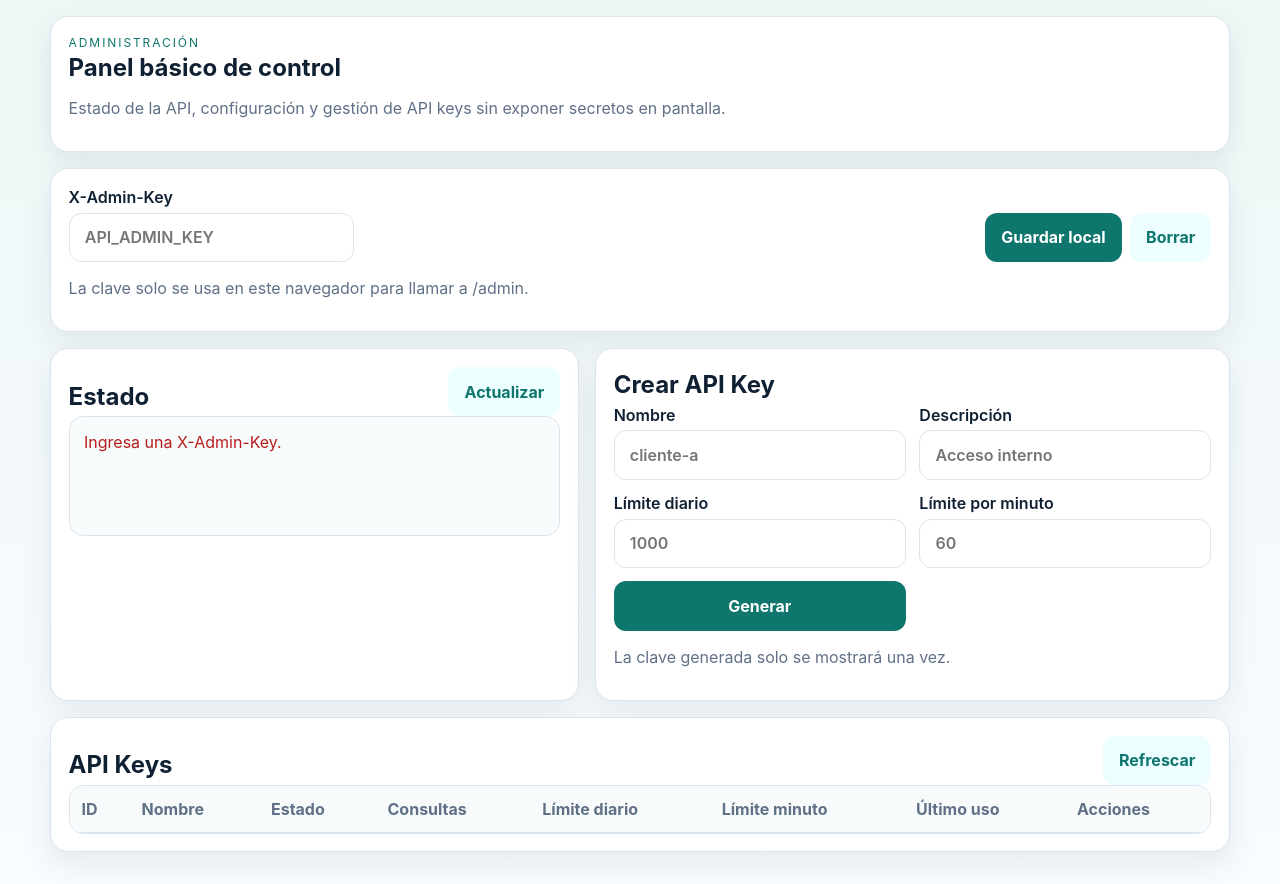
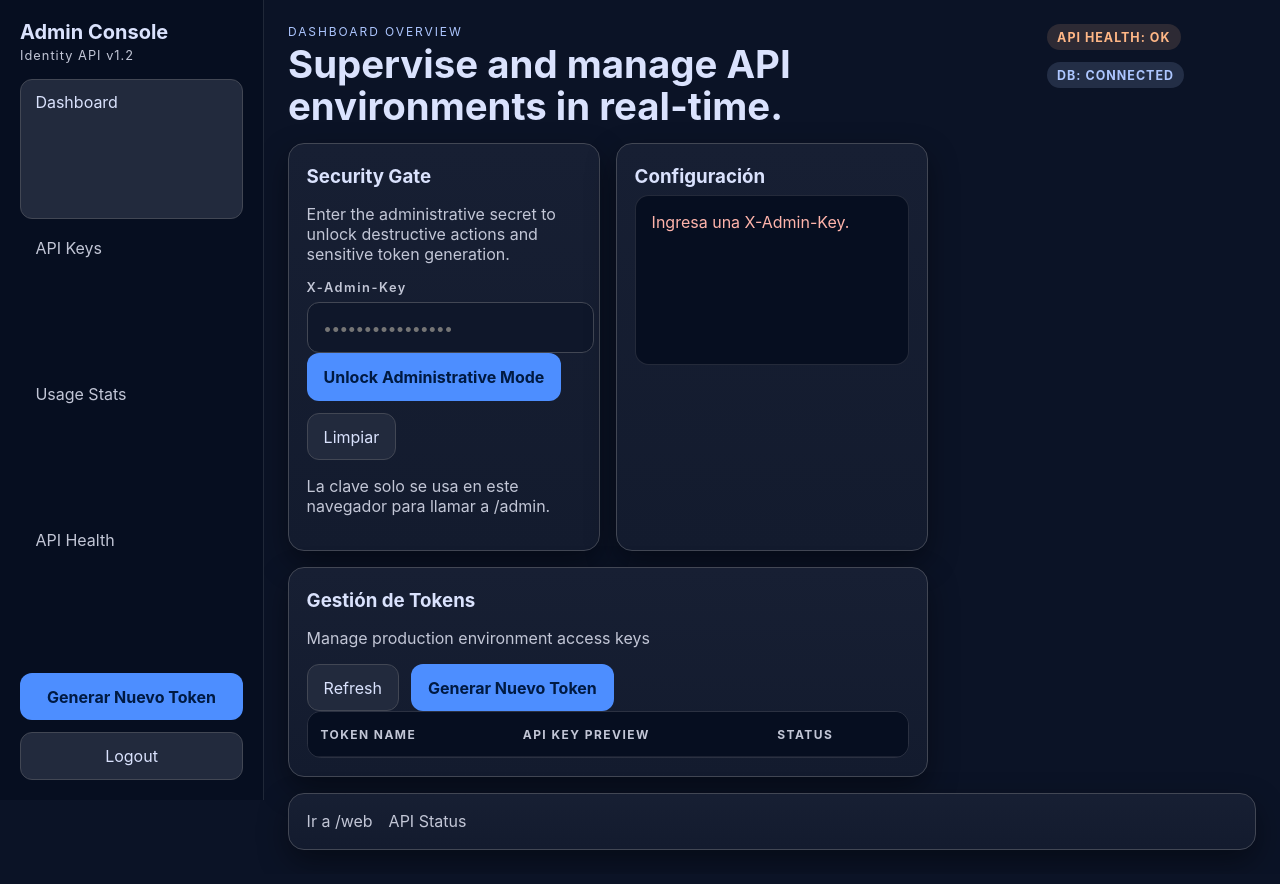
Before and after one commit to CodeRED-95/dni-api, a FastAPI app: page /admin-web in a window 1280 px wide. After the commit the page ends 850 px from the top, so only its background shows below. Run offline with FastAPI, Linux system fonts and the light colour scheme; lists and menus that the app fills with data are empty.

Commit message:
Refactor admin and web interfaces with updated styles and functionality
- Updated CSS styles for admin and web pages to enhance UI/UX with a dark theme.
- Improved layout and structure of admin dashboard, including sidebar navigation and token management.
- Enhanced web page for DNI queries with better form handling and curl command generation.
- Refactored JavaScript for admin and web functionalities, including token creation, status updates, and API interactions.
- Updated HTML templates to reflect new design and functionality, ensuring better accessibility and responsiveness.
- Modified database schema to accommodate new features and improvements.

```diff
--- a/app/admin_schemas.py
+++ b/app/admin_schemas.py
@@ -24,6 +24,7 @@ class ApiKeyResponse(BaseModel):
     limite_por_minuto: Optional[int] = None
     consultas_realizadas: int
     ultima_ip: Optional[str] = None
+    api_key_preview: Optional[str] = None
 
 
 class ApiKeyCreatedResponse(ApiKeyResponse):
--- a/app/static/css/admin.css
+++ b/app/static/css/admin.css
@@ -1,45 +1,76 @@
 :root{
-  --bg:#f4f7fb;
-  --card:#fff;
-  --text:#102033;
-  --muted:#607087;
-  --border:#dbe4ee;
-  --accent:#0f766e;
-  --accent-soft:#ccfbf1;
-  --shadow:0 12px 30px rgba(16,32,51,.08);
+  --bg:#0b1326;
+  --surface:#131b2e;
+  --surface-2:#171f33;
+  --surface-3:#222a3d;
+  --surface-4:#2d3449;
+  --border:#424754;
+  --text:#dae2fd;
+  --muted:#c2c6d6;
+  --primary:#adc6ff;
+  --primary-strong:#4d8eff;
+  --primary-soft:#d8e2ff;
+  --accent:#ffb786;
+  --danger:#ffb4ab;
+  --danger-soft:#93000a;
+  --shadow:0 12px 30px rgba(0,0,0,.4);
   font-family: Inter, system-ui, sans-serif;
 }
 *{box-sizing:border-box}
-body{margin:0;color:var(--text);background:linear-gradient(180deg,#eef7f6 0%,#f8fbff 100%)}
-.admin-shell{width:min(1180px,calc(100% - 1.5rem));margin:1rem auto 2rem;display:grid;gap:1rem}
-.card{background:var(--card);border:1px solid var(--border);border-radius:18px;padding:1.1rem;box-shadow:var(--shadow)}
-.eyebrow,.section-label{text-transform:uppercase;letter-spacing:.16em;font-size:.75rem;color:var(--accent);margin:0}
-h1,h2{margin:.2rem 0 .35rem}
-.muted,.hint{color:var(--muted)}
-.grid-2{display:grid;grid-template-columns:1fr 1.2fr;gap:1rem}
-.row,.section-head{display:flex;gap:.75rem;justify-content:space-between;align-items:end}
+body.admin-page{margin:0;min-height:100vh;background:var(--bg);color:var(--text)}
+.admin-sidebar{position:fixed;left:0;top:0;width:264px;height:100vh;border-right:1px solid rgba(66,71,84,.45);background:#060e20;padding:1.25rem;display:flex;flex-direction:column;gap:1rem;z-index:20}
+.admin-brand h1{margin:0;color:var(--text);font-size:1.25rem}
+.admin-brand p{margin:.25rem 0 0;color:var(--muted);font-size:.8rem;letter-spacing:.08em}
+.admin-nav{display:grid;gap:.35rem;flex:1}
+.admin-nav a{padding:.75rem .9rem;border-radius:.75rem;color:var(--muted);text-decoration:none;border:1px solid transparent}
+.admin-nav a.active,.admin-nav a:hover{background:var(--surface-3);border-color:var(--border);color:var(--text)}
+.admin-sidebar__cta{display:grid;gap:.75rem}
+.admin-shell{margin-left:264px;min-height:100vh;padding:1.5rem;max-width:calc(100vw - 264px)}
+.admin-header{display:flex;justify-content:space-between;align-items:flex-start;gap:1rem;margin-bottom:1rem}
+.eyebrow{margin:0;color:var(--primary);letter-spacing:.16em;text-transform:uppercase;font-size:.75rem}
+.admin-header h2{margin:.25rem 0 0;font-size:clamp(1.8rem,3vw,2.8rem);line-height:1.1}
+.health-pills{display:flex;gap:.75rem;flex-wrap:wrap}
+.status-pill{display:inline-flex;align-items:center;padding:.35rem .65rem;border-radius:999px;background:rgba(173,198,255,.15);color:var(--primary);font-size:.78rem;font-weight:700;letter-spacing:.08em}
+.status-pill--accent{background:rgba(255,183,134,.14);color:var(--accent)}
+.admin-grid{display:grid;grid-template-columns:repeat(12,minmax(0,1fr));gap:1rem}
+.panel{background:linear-gradient(180deg,var(--surface-2),var(--surface));border:1px solid var(--border);border-radius:1rem;box-shadow:var(--shadow);padding:1.1rem}
+.panel--gate{grid-column:span 4}
+.panel--stats{grid-column:span 4}
+.panel--table{grid-column:span 8}
+.panel--footer{grid-column:span 12}
+.panel h3{margin:.2rem 0 .4rem}
+.panel p,.helper-text,.footer-links a{color:var(--muted)}
+.button-row{display:flex;gap:.75rem;flex-wrap:wrap;align-items:center}
+.button-row--end{justify-content:flex-end}
+.primary-button,.secondary-button,.icon-button{border:1px solid var(--border);border-radius:.75rem;padding:.8rem 1rem;font:inherit;cursor:pointer}
+.primary-button{background:var(--primary-strong);color:#001a42;border-color:transparent;font-weight:700}
+.secondary-button,.icon-button{background:var(--surface-3);color:var(--text)}
+label{display:grid;gap:.45rem;font-weight:600}
+label span{font-size:.8rem;letter-spacing:.12em;color:var(--muted)}
+input{background:#0f172a;color:var(--text);border:1px solid var(--border);border-radius:.75rem;padding:.9rem 1rem;font:inherit}
+.status-box{background:#060e20;border:1px solid rgba(66,71,84,.5);border-radius:.85rem;padding:1rem;min-height:170px;white-space:pre-wrap;color:var(--primary-soft)}
+.table-wrap{overflow:auto;border:1px solid rgba(66,71,84,.5);border-radius:.85rem}
+table{width:100%;border-collapse:collapse;min-width:760px}
+th,td{padding:.9rem .8rem;border-bottom:1px solid rgba(66,71,84,.35);text-align:left;vertical-align:top}
+th{background:#060e20;color:var(--muted);font-size:.75rem;letter-spacing:.12em}
+tbody tr:hover{background:rgba(45,52,73,.35)}
+.pill{display:inline-flex;align-items:center;padding:.35rem .65rem;border-radius:999px;font-size:.78rem;font-weight:700}
+.pill.ok{background:rgba(255,183,134,.14);color:var(--accent)}
+.pill.off{background:rgba(147,0,10,.28);color:var(--danger)}
 .actions{display:flex;gap:.5rem;flex-wrap:wrap}
-.form-grid{display:grid;grid-template-columns:repeat(2,minmax(0,1fr));gap:.85rem;align-items:end}
-.form-grid.single{grid-template-columns:repeat(2,minmax(0,1fr))}
-label{display:grid;gap:.35rem;font-weight:600}
-input,button{font:inherit;border-radius:12px;border:1px solid var(--border);padding:.85rem .95rem}
-input{background:#fff;color:var(--text)}
-button{background:var(--accent);color:#fff;font-weight:700;cursor:pointer;border-color:transparent}
-button.secondary{background:#ecfeff;color:var(--accent)}
-.table-wrap{overflow:auto;border:1px solid var(--border);border-radius:14px}
-table{width:100%;border-collapse:collapse;min-width:760px}
-th,td{padding:.8rem .75rem;border-bottom:1px solid var(--border);text-align:left;vertical-align:top}
-th{background:#f8fbfb;color:var(--muted)}
-.status-box{background:#f8fbfb;border:1px solid var(--border);border-radius:14px;padding:.9rem;min-height:120px;white-space:pre-wrap}
-.pill{display:inline-flex;align-items:center;padding:.35rem .65rem;border-radius:999px;font-weight:700;font-size:.85rem}
-.pill.ok{background:var(--accent-soft);color:var(--accent)}
-.pill.off{background:#fee2e2;color:#b91c1c}
-.token-box{margin:0;background:#0f172a;color:#e2e8f0;border-radius:14px;padding:1rem;overflow:auto;white-space:pre-wrap;word-break:break-word}
-.dialog{border:none;border-radius:20px;padding:0;max-width:min(640px,calc(100% - 1rem));width:100%;box-shadow:var(--shadow)}
-.dialog::backdrop{background:rgba(16,32,51,.55)}
+.token-box{background:#060e20;border:1px solid rgba(66,71,84,.5);color:var(--primary-soft);border-radius:.85rem;padding:1rem;overflow:auto;white-space:pre-wrap;word-break:break-word;min-height:140px}
+.dialog{border:1px solid var(--border);border-radius:1rem;background:var(--surface);color:var(--text);box-shadow:var(--shadow);width:min(680px,calc(100% - 1rem));padding:0}
+.dialog::backdrop{background:rgba(6,14,32,.75)}
 .dialog-inner{padding:1.1rem}
-.dialog-actions{display:flex;gap:.6rem;justify-content:flex-end;margin-top:.85rem}
+.footer-links{display:flex;gap:1rem;flex-wrap:wrap}
+.footer-links a{text-decoration:none}
+.curl-box{margin:1rem 0 0;background:#060e20;border:1px solid rgba(66,71,84,.5);color:var(--primary-soft);border-radius:.85rem;padding:1rem;overflow:auto;white-space:pre-wrap;word-break:break-word}
+.grid-two{display:grid;grid-template-columns:repeat(2,minmax(0,1fr));gap:1rem}
+@media (max-width:1100px){
+  .panel--gate,.panel--stats,.panel--table,.panel--footer{grid-column:span 12}
+}
 @media (max-width:900px){
-  .grid-2,.form-grid,.form-grid.single,.row{grid-template-columns:1fr;display:grid}
-  .section-head{flex-direction:column;align-items:flex-start}
+  .admin-sidebar{position:static;width:auto;height:auto}
+  .admin-shell{margin-left:0;max-width:none}
+  .admin-header{flex-direction:column}
 }
--- a/app/static/js/admin.js
+++ b/app/static/js/admin.js
@@ -3,12 +3,12 @@ const el = (id) => document.getElementById(id);
 const adminKeyInput = el("adminKey");
 const saveBtn = el("saveAdminKey");
 const clearBtn = el("clearAdminKey");
-const refreshStatusBtn = el("refreshStatusBtn");
+const clearAdminBtn = el("clearAdminBtn");
 const refreshBtn = el("refreshBtn");
-const createForm = el("createForm");
+const newTokenBtn = el("newTokenBtn");
+const newTokenBtn2 = el("newTokenBtn2");
 const tokensBody = el("tokensBody");
 const statusBox = el("statusBox");
-const createMessage = el("createMessage");
 const adminHint = el("adminHint");
 const tokenDialog = el("tokenDialog");
 const tokenDialogText = el("tokenDialogText");
@@ -21,57 +21,42 @@ function getAdminKey() {
 
 function syncHint(message, error = false) {
   adminHint.textContent = message;
-  adminHint.style.color = error ? "#b91c1c" : "";
+  adminHint.style.color = error ? "#ffb4ab" : "";
+}
+
+function authHeaders(extra = {}) {
+  const adminKey = getAdminKey();
+  if (!adminKey) throw new Error("Ingresa una X-Admin-Key.");
+  return { "X-Admin-Key": adminKey, "Content-Type": "application/json", ...extra };
+}
+
+async function apiFetch(url, options = {}) {
+  const response = await fetch(url, { ...options, headers: authHeaders(options.headers || {}) });
+  const data = await response.json().catch(() => ({}));
+  if (!response.ok) throw new Error(data.detail || data.message || `Error HTTP ${response.status}`);
+  return data;
 }
 
 function setStatus(message, error = false) {
   statusBox.textContent = message;
-  statusBox.style.color = error ? "#b91c1c" : "";
-}
-
-function setCreateMessage(message, error = false) {
-  createMessage.textContent = message;
-  createMessage.style.color = error ? "#b91c1c" : "";
-}
-
-function authHeaders() {
-  const adminKey = getAdminKey();
-  if (!adminKey) throw new Error("Ingresa una X-Admin-Key.");
-  return {
-    "X-Admin-Key": adminKey,
-    "Content-Type": "application/json",
-  };
-}
-
-async function apiFetch(url, options = {}) {
-  const headers = { ...(options.headers || {}), ...authHeaders() };
-  const response = await fetch(url, { ...options, headers });
-  const data = await response.json().catch(() => ({}));
-  if (!response.ok) throw new Error(data.detail || data.message || `Error HTTP ${response.status}`);
-  return data;
+  statusBox.style.color = error ? "#ffb4ab" : "";
 }
 
 function formatDate(value) {
   return value ? new Date(value).toLocaleString() : "-";
 }
 
-function pill(active) {
-  return active ? '<span class="pill ok">Activo</span>' : '<span class="pill off">Inactivo</span>';
-}
-
 function row(token) {
+  const preview = token.api_key_preview || token.preview || "—";
   return `<tr>
-    <td>${token.id}</td>
-    <td>${token.nombre || ""}</td>
-    <td>${pill(token.activo)}</td>
-    <td>${token.consultas_realizadas ?? 0}</td>
-    <td>${token.limite_diario ?? "-"}</td>
-    <td>${token.limite_por_minuto ?? "-"}</td>
-    <td>${formatDate(token.ultimo_uso)}</td>
+    <td><div class="flex-col"><strong>${token.nombre || ""}</strong><span class="muted">${formatDate(token.fecha_creacion)}</span></div></td>
+    <td><code class="token-preview">${preview}</code></td>
+    <td>${token.activo ? '<span class="pill ok">ACTIVE</span>' : '<span class="pill off">REVOKED</span>'}</td>
     <td>
       <div class="actions">
+        <button type="button" data-action="copy" data-token="${preview}" data-preview="${preview}">Copiar</button>
         <button type="button" data-action="${token.activo ? "deactivate" : "activate"}" data-id="${token.id}">${token.activo ? "Desactivar" : "Activar"}</button>
-        <button type="button" class="secondary" data-action="delete" data-id="${token.id}">Eliminar</button>
+        <button type="button" data-action="delete" data-id="${token.id}">Eliminar</button>
       </div>
     </td>
   </tr>`;
@@ -84,15 +69,37 @@ async function loadStatus() {
 
 async function loadTokens() {
   const tokens = await apiFetch("/admin/api-keys", { method: "GET" });
-  tokensBody.innerHTML = tokens.length ? tokens.map(row).join("") : '<tr><td colspan="8">Sin API keys</td></tr>';
+  tokensBody.innerHTML = tokens.length ? tokens.map(row).join("") : '<tr><td colspan="4">Sin tokens</td></tr>';
 }
 
-async function runAction(action, id) {
+async function createToken() {
+  const payload = {
+    nombre: prompt("Nombre del token") || "",
+    descripcion: "",
+    limite_diario: null,
+    limite_por_minuto: null,
+  };
+  if (!payload.nombre.trim()) return;
+  const token = await apiFetch("/admin/api-keys", { method: "POST", body: JSON.stringify(payload) });
+  tokenDialogText.textContent = token.api_key || "";
+  tokenDialog.showModal();
+  await loadTokens();
+  await loadStatus();
+}
+
+async function runAction(action, id, tokenValue) {
   const map = {
     activate: { url: `/admin/api-keys/${id}/activate`, method: "PATCH" },
     deactivate: { url: `/admin/api-keys/${id}/deactivate`, method: "PATCH" },
     delete: { url: `/admin/api-keys/${id}`, method: "DELETE" },
   };
+  if (action === "copy") {
+    const text = tokenValue || "";
+    if (!text) throw new Error("El backend no expuso el token completo.");
+    await navigator.clipboard.writeText(text);
+    setStatus("Token copiado.");
+    return;
+  }
   const item = map[action];
   if (!item) return;
   if (action === "delete" && !confirm("¿Eliminar esta API Key?")) return;
@@ -109,14 +116,10 @@ function loadSavedKey() {
 
 saveBtn.addEventListener("click", () => {
   const value = adminKeyInput.value.trim();
-  if (!value) {
-    localStorage.removeItem(STORAGE_KEY);
-    syncHint("No hay clave para guardar.", true);
-    return;
-  }
+  if (!value) return;
   localStorage.setItem(STORAGE_KEY, value);
   syncHint("X-Admin-Key guardada localmente.");
-  loadStatus().catch((error) => setStatus(error.message, true));
+  loadTokens().catch((error) => setStatus(error.message, true));
 });
 
 clearBtn.addEventListener("click", () => {
@@ -125,36 +128,23 @@ clearBtn.addEventListener("click", () => {
   syncHint("Clave eliminada del navegador.");
 });
 
-refreshStatusBtn.addEventListener("click", () => loadStatus().catch((error) => setStatus(error.message, true)));
-refreshBtn.addEventListener("click", () => loadTokens().catch((error) => setStatus(error.message, true)));
+clearAdminBtn?.addEventListener("click", () => {
+  localStorage.removeItem(STORAGE_KEY);
+  adminKeyInput.value = "";
+  syncHint("Sesión administrativa cerrada.");
+});
+
+refreshBtn?.addEventListener("click", () => loadTokens().catch((error) => setStatus(error.message, true)));
+newTokenBtn?.addEventListener("click", () => createToken().catch((error) => setStatus(error.message, true)));
+newTokenBtn2?.addEventListener("click", () => createToken().catch((error) => setStatus(error.message, true)));
 
 tokensBody.addEventListener("click", async (event) => {
   const button = event.target.closest("button[data-action]");
   if (!button) return;
   try {
-    await runAction(button.dataset.action, button.dataset.id);
+    await runAction(button.dataset.action, button.dataset.id, button.dataset.token);
   } catch (error) {
     setStatus(error.message, true);
-  }
-});
-
-createForm.addEventListener("submit", async (event) => {
-  event.preventDefault();
-  try {
-    const payload = {
-      nombre: el("nombre").value.trim(),
-      descripcion: el("descripcion").value.trim(),
-      limite_diario: el("dailyLimit").value ? Number(el("dailyLimit").value) : null,
-      limite_por_minuto: el("minuteLimit").value ? Number(el("minuteLimit").value) : null,
-    };
-    const token = await apiFetch("/admin/api-keys", { method: "POST", body: JSON.stringify(payload) });
-    tokenDialogText.textContent = token.api_key || "";
-    tokenDialog.showModal();
-    setCreateMessage("API Key generada correctamente.");
-    await loadTokens();
-    await loadStatus();
-  } catch (error) {
-    setCreateMessage(error.message, true);
   }
 });
 
@@ -165,9 +155,9 @@ tokenDialog.addEventListener("click", (event) => {
 tokenDialogCopy.addEventListener("click", async () => {
   try {
     await navigator.clipboard.writeText(tokenDialogText.textContent || "");
-    setCreateMessage("API Key copiada.");
+    setStatus("Token copiado.");
   } catch {
-    setCreateMessage("No se pudo copiar la API Key.", true);
+    setStatus("No se pudo copiar el token.", true);
   }
 });
 
--- a/app/templates/admin.html
+++ b/app/templates/admin.html
@@ -1,105 +1,109 @@
 <!doctype html>
-<html lang="es">
+<html class="dark" lang="es">
 <head>
   <meta charset="utf-8">
-  <meta name="viewport" content="width=device-width, initial-scale=1">
-  <title>Panel admin</title>
+  <meta name="viewport" content="width=device-width, initial-scale=1.0">
+  <title>IdentitySecure Admin Console</title>
   <link rel="stylesheet" href="/static/css/admin.css">
 </head>
-<body>
+<body class="admin-page">
+  <aside class="admin-sidebar">
+    <div class="admin-brand">
+      <h1>Admin Console</h1>
+      <p>Identity API v1.2</p>
+    </div>
+    <nav class="admin-nav">
+      <a href="#dashboard" class="active">Dashboard</a>
+      <a href="#keys">API Keys</a>
+      <a href="#stats">Usage Stats</a>
+      <a href="#health">API Health</a>
+    </nav>
+    <div class="admin-sidebar__cta">
+      <button id="newTokenBtn" class="primary-button" type="button">Generar Nuevo Token</button>
+      <button id="clearAdminBtn" class="secondary-button" type="button">Logout</button>
+    </div>
+  </aside>
+
   <main class="admin-shell">
-    <section class="card hero">
-      <p class="eyebrow">Administración</p>
-      <h1>Panel básico de control</h1>
-      <p class="muted">Estado de la API, configuración y gestión de API keys sin exponer secretos en pantalla.</p>
-    </section>
+    <header id="dashboard" class="admin-header">
+      <div>
+        <p class="eyebrow">Dashboard Overview</p>
+        <h2>Supervise and manage API environments in real-time.</h2>
+      </div>
+      <div class="health-pills">
+        <span id="apiHealthPill" class="status-pill status-pill--accent">API HEALTH: OK</span>
+        <span id="dbHealthPill" class="status-pill">DB: CONNECTED</span>
+      </div>
+    </header>
 
-    <section class="card">
-      <div class="row">
-        <label class="grow">
+    <section class="admin-grid">
+      <article class="panel panel--gate">
+        <h3>Security Gate</h3>
+        <p>Enter the administrative secret to unlock destructive actions and sensitive token generation.</p>
+        <label>
           <span>X-Admin-Key</span>
-          <input id="adminKey" type="password" placeholder="API_ADMIN_KEY" autocomplete="off">
+          <input id="adminKey" type="password" placeholder="••••••••••••••••" autocomplete="off">
         </label>
-        <div class="actions">
-          <button id="saveAdminKey" type="button">Guardar local</button>
-          <button id="clearAdminKey" type="button" class="secondary">Borrar</button>
+        <div class="button-row">
+          <button id="saveAdminKey" class="primary-button" type="button">Unlock Administrative Mode</button>
+          <button id="clearAdminKey" class="secondary-button" type="button">Limpiar</button>
         </div>
-      </div>
-      <p id="adminHint" class="hint muted">La clave solo se usa en este navegador para llamar a /admin.</p>
-    </section>
+        <p id="adminHint" class="helper-text">La clave solo se usa en este navegador para llamar a /admin.</p>
+      </article>
 
-    <section class="grid-2">
-      <article class="card">
-        <div class="section-head">
-          <h2>Estado</h2>
-          <button id="refreshStatusBtn" type="button" class="secondary">Actualizar</button>
-        </div>
+      <article id="stats" class="panel panel--stats">
+        <h3>Configuración</h3>
         <div id="statusBox" class="status-box">Cargando...</div>
       </article>
 
-      <article class="card">
-        <div class="section-head">
-          <h2>Crear API Key</h2>
+      <article id="keys" class="panel panel--table">
+        <div class="panel__header">
+          <div>
+            <h3>Gestión de Tokens</h3>
+            <p>Manage production environment access keys</p>
           </div>
-        <form id="createForm" class="form-grid single">
-          <label>
-            <span>Nombre</span>
-            <input id="nombre" type="text" maxlength="120" placeholder="cliente-a" required>
-          </label>
-          <label>
-            <span>Descripción</span>
-            <input id="descripcion" type="text" maxlength="255" placeholder="Acceso interno">
-          </label>
-          <label>
-            <span>Límite diario</span>
-            <input id="dailyLimit" type="number" min="1" placeholder="1000">
-          </label>
-          <label>
-            <span>Límite por minuto</span>
-            <input id="minuteLimit" type="number" min="1" placeholder="60">
-          </label>
-          <button type="submit">Generar</button>
-        </form>
-        <p id="createMessage" class="hint muted">La clave generada solo se mostrará una vez.</p>
-      </article>
-    </section>
+          <div class="button-row">
+            <button id="refreshBtn" class="icon-button" type="button">Refresh</button>
+            <button id="newTokenBtn2" class="primary-button" type="button">Generar Nuevo Token</button>
+          </div>
+        </div>
 
-    <section class="card">
-      <div class="section-head">
-        <h2>API Keys</h2>
-        <button id="refreshBtn" type="button" class="secondary">Refrescar</button>
-      </div>
         <div class="table-wrap">
           <table>
             <thead>
               <tr>
-              <th>ID</th>
-              <th>Nombre</th>
-              <th>Estado</th>
-              <th>Consultas</th>
-              <th>Límite diario</th>
-              <th>Límite minuto</th>
-              <th>Último uso</th>
-              <th>Acciones</th>
+                <th>TOKEN NAME</th>
+                <th>API KEY PREVIEW</th>
+                <th>STATUS</th>
+                <th>ACCIONES</th>
               </tr>
             </thead>
             <tbody id="tokensBody"></tbody>
           </table>
         </div>
+      </article>
+
+      <article id="health" class="panel panel--footer">
+        <div class="footer-links">
+          <a href="/web">Ir a /web</a>
+          <a href="/health">API Status</a>
+        </div>
+      </article>
     </section>
+  </main>
 
   <dialog id="tokenDialog" class="dialog">
     <div class="dialog-inner">
-        <h2>API Key generada</h2>
-        <p class="muted">Cópiala ahora. No se volverá a mostrar.</p>
+      <h2>Token generado</h2>
+      <p class="helper-text">Este token solo se mostrará una vez.</p>
       <pre id="tokenDialogText" class="token-box"></pre>
-        <div class="dialog-actions">
-          <button id="tokenDialogCopy" type="button">Copiar</button>
-          <button id="tokenDialogClose" type="button" class="secondary">Cerrar</button>
+      <div class="button-row button-row--end">
+        <button id="tokenDialogCopy" type="button" class="primary-button">Copiar</button>
+        <button id="tokenDialogClose" type="button" class="secondary-button">Cerrar</button>
       </div>
     </div>
   </dialog>
-  </main>
-  <script src="/static/js/admin.js?v=4"></script>
+
+  <script src="/static/js/admin.js?v=5"></script>
 </body>
 </html>
```
Also changed, not shown: app/routes/admin.py (+22 -5 lines), app/static/css/styles.css (+52 -42 lines), app/static/js/web.js (+37 -21 lines), app/templates/web.html (+57 -26 lines), local.db, 1 other file. Lines whose indentation alone changed are shown as unchanged.
